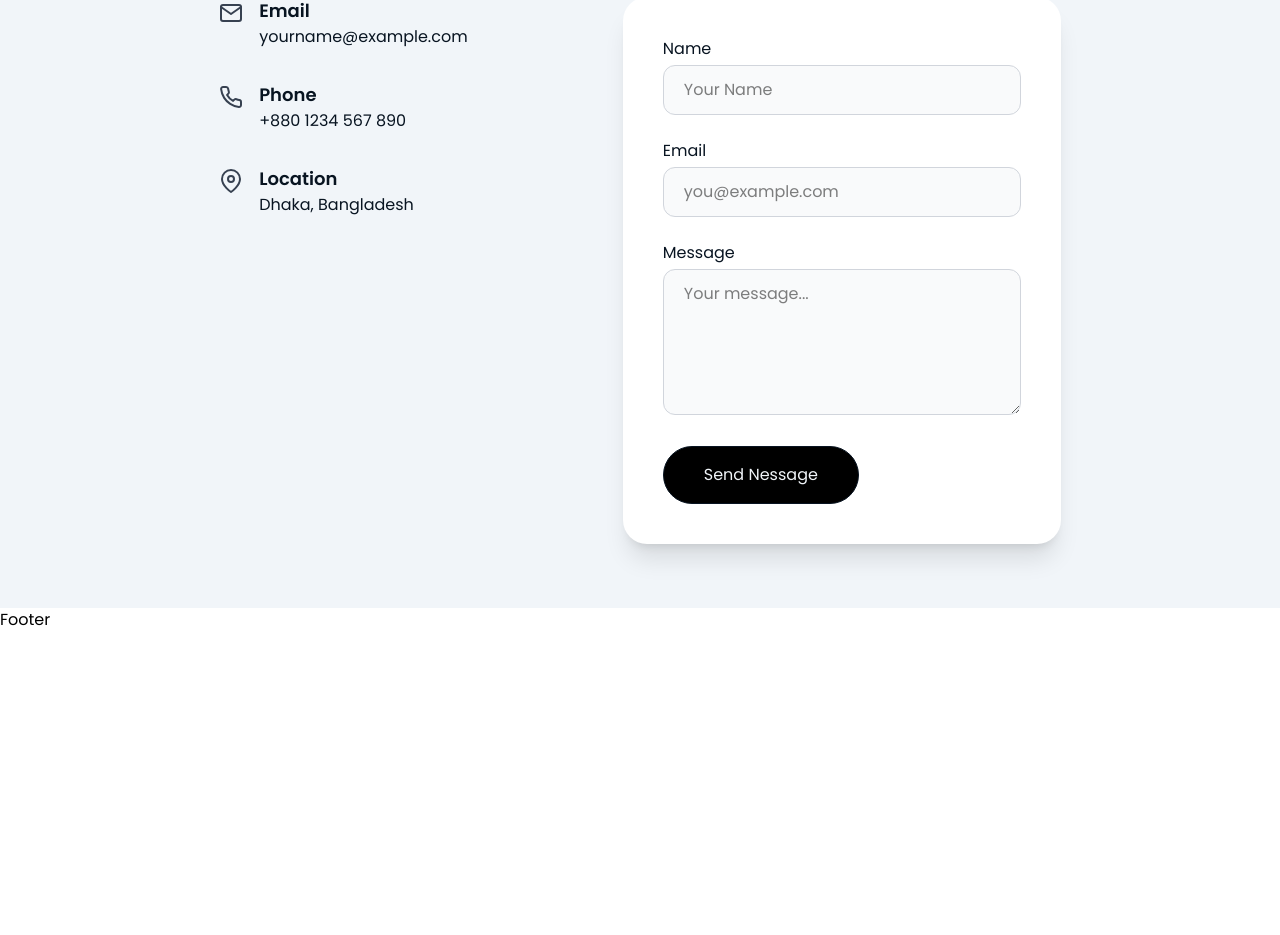
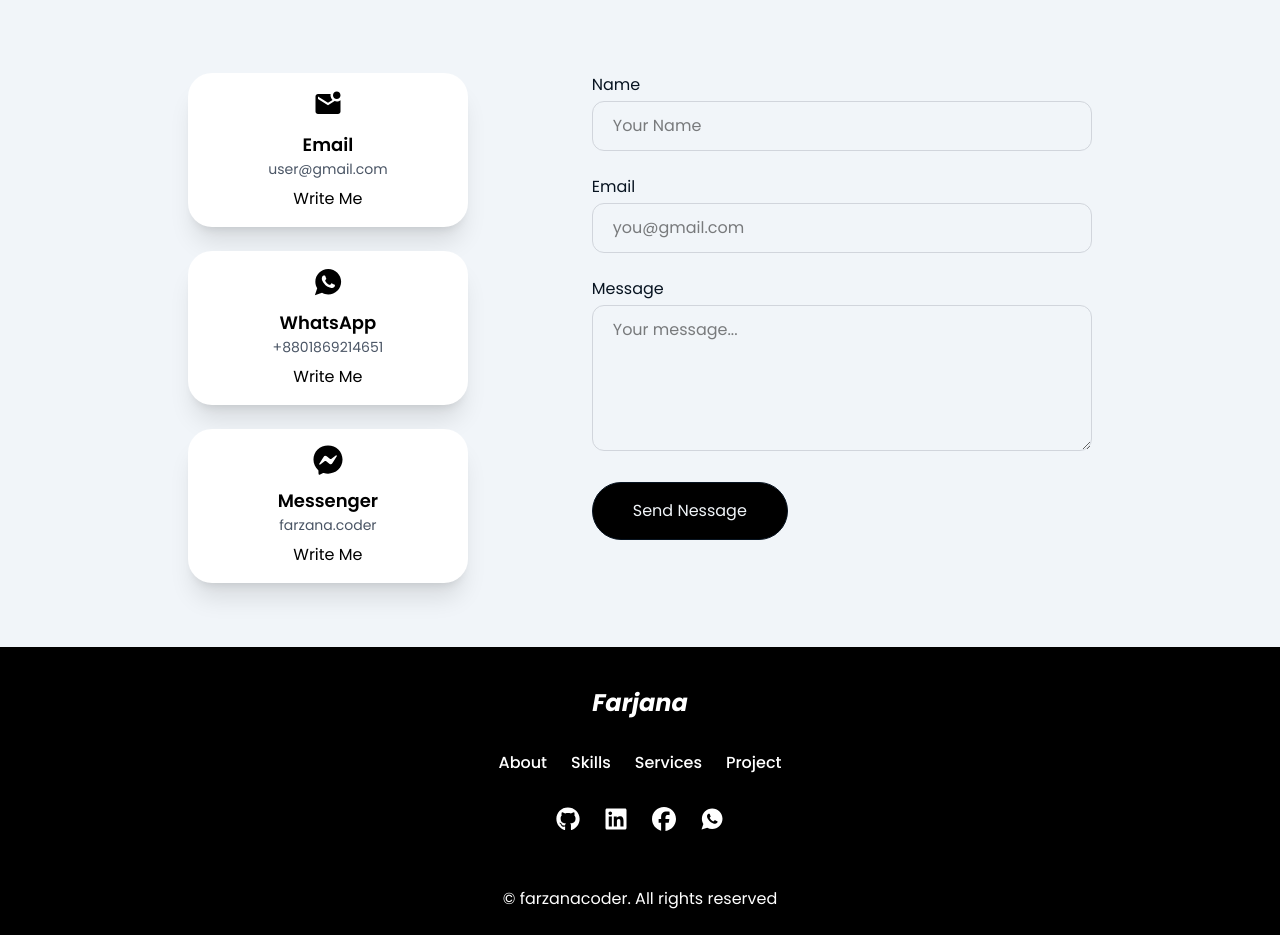
Before and after one commit to farzanacoder/my-portfolio, a React (Vite) app: page / in a window 1280 px wide. Shown: the part 3939-4874 px from the top of the page. Before the commit the page ends 4571 px from the top, so only its background shows below. Built offline with nearby package versions, Linux system fonts and the light colour scheme.

Commit message:
footer done

```diff
--- a/src/components/BtnLi.jsx
+++ b/src/components/BtnLi.jsx
@@ -1,12 +1,11 @@
 import React from 'react'
 
-const BtnLi = ({className,text}) => {
+const btnLi = ({ className, text }) => {
   return (
-
     <div>
-          <h5 className='w-30 h-10 text-center pt-2 bg-[#97959340]'>{text}</h5>
+      <h5 className={`${className} w-30 h-10 text-center pt-2 bg-[#97959340]`}>{text}</h5>
     </div>
   )
 }
 
-export default BtnLi
+export default btnLi
--- /dev/null
+++ b/src/components/Label.jsx
@@ -0,0 +1,16 @@
+import React from 'react'
+
+const Label = ({text,title}) => {
+    return (
+        <div>
+            <label className="block text-drk mb-1">{title}</label>
+            <input
+                type="text"
+                placeholder={text}
+                className="w-full px-5 py-3 rounded-xl border border-gray-300 bg-light focus:outline-none focus:ring-2 focus:ring-indigo-400"
+            />
+        </div>
+    )
+}
+
+export default Label
--- /dev/null
+++ b/src/components/Msgbox.jsx
@@ -0,0 +1,16 @@
+import React from 'react'
+import { IoIosArrowRoundForward } from 'react-icons/io'
+import { Link } from 'react-router-dom'
+
+const Msgbox = ({ title, mailTxt, Icon ,link }) => {
+    return (
+        <div className="bg-white px-20 py-4 rounded-3xl shadow-xl text-center">
+            {Icon && <Icon className="mx-auto mb-3 text-3xl" />}
+            <h4 className="text-lg font-semibold">{title}</h4>
+            <p className="text-sm text-gray-600 mb-2">{mailTxt}</p>
+<a href={link} target="_blank" rel="noopener noreferrer">Write Me</a>
+   </div>
+    )
+}
+
+export default Msgbox
--- a/src/layouts/Contact.jsx
+++ b/src/layouts/Contact.jsx
@@ -5,75 +5,46 @@ import SubHeading from '../components/SubHeading';
 import Flex from '../components/Flex';
 import Heading from '../components/Heading';
 import Button from '../components/Button';
+import Label from '../components/Label';
+import Msgbox from '../components/Msgbox';
+import { MdMarkEmailUnread } from 'react-icons/md';
+import { IoLogoWhatsapp } from 'react-icons/io';
+import { FaFacebookMessenger } from 'react-icons/fa';
 
 export default function ContactMe() {
   return (
     <section id="contact" className="bg-light py-16">
       <Container>
-        <div className="text-center mb-12">
-            <Heading text='Contact Me'/>
-          <SubHeading text='Have a project or just want to say hi? Fill out the form or reach out via info below.'/>
+        <div className="text-center mb-24">
+          <Heading text='Contact Me' />
+          <SubHeading className='w-xl mx-auto' text='Have a project or just want to say hi? Fill out the form or reach out via info below.' />
         </div>
 
         <Flex className='justify-evenly'>
-          <div className="space-y-8">
-            <Flex className=" items-start">
-              <FiMail className="text-paralight text-2xl mt-1" />
-              <div className="ml-4">
-                <h4 className="text-lg font-semibold text-drk dark:text-white">Email</h4>
-                <p className="text-drk">yourname@example.com</p>
-            </div>
-              </Flex>
 
-            <div className="flex items-start">
-              <FiPhone className="text-paralight text-2xl mt-1" />
-              <div className="ml-4">
-                <h4 className="text-lg font-semibold text-drk dark:text-white">Phone</h4>
-                <p className="text-drk">+880 1234 567 890</p>
-              </div>
-            </div>
-
-            <div className="flex items-start">
-              <FiMapPin className="text-paralight text-2xl mt-1" />
-              <div className="ml-4">
-                <h4 className="text-lg font-semibold text-drk dark:text-white">Location</h4>
-                <p className="text-drk">Dhaka, Bangladesh</p>
-              </div>
-            </div>
+          <div className="space-y-6">
+            <Msgbox title='Email' mailTxt='user@gmail.com' Icon={MdMarkEmailUnread} link={'farzanaashif10@gmail.com'}/>
+            <Msgbox title='WhatsApp' mailTxt='+8801869214651' Icon={IoLogoWhatsapp} link={'https://wa.me/8801869214651'}/>
+            <Msgbox title='Messenger' mailTxt='farzana.coder' Icon={FaFacebookMessenger} link={"https://www.messenger.com/t/28187013384247189/"}/>
           </div>
 
-          <div className="bg-white dark:bg-gray-800 rounded-3xl shadow-xl p-10">
+
+          <div className="h-auto w-[500px]">
             <form className="space-y-6">
-              <div>
-                <label className="block text-drk mb-1">Name</label>
-                <input
-                  type="text"
-                  placeholder="Your Name"
-                  className="w-full px-5 py-3 rounded-xl border border-gray-300 dark:border-gray-600 bg-gray-50 dark:bg-gray-700 focus:outline-none focus:ring-2 focus:ring-indigo-400"
-                />
-              </div>
-
-              <div>
-                <label className="block text-drk mb-1">Email</label>
-                <input
-                  type="email"
-                  placeholder="you@example.com"
-                  className="w-full px-5 py-3 rounded-xl border border-gray-300 dark:border-gray-600 bg-gray-50 dark:bg-gray-700 focus:outline-none focus:ring-2 focus:ring-indigo-400"
-                />
-              </div>
-
+              <Label text='Your Name' title='Name' />
+              <Label text='you@gmail.com' title='Email' />
               <div>
                 <label className="block text-drk mb-1">Message</label>
                 <textarea
                   rows="5"
                   placeholder="Your message..."
-                  className="w-full px-5 py-3 rounded-xl border border-gray-300 dark:border-gray-600 bg-gray-50 dark:bg-gray-700 focus:outline-none focus:ring-2 focus:ring-indigo-400"
+                  className="w-full px-5 py-3 rounded-xl border border-gray-300 bg-light focus:outline-none focus:ring-2 focus:ring-indigo-400"
                 />
               </div>
-
-              <Button btnTxt='Send Nessage'/>
+              <Button btnTxt='Send Nessage' />
             </form>
           </div>
+
         </Flex>
       </Container>
     </section>
--- a/src/layouts/Footer.jsx
+++ b/src/layouts/Footer.jsx
@@ -1,9 +1,40 @@
-import React from 'react'
+import React from 'react';
+import List from '../components/List';
+import { Link } from 'react-router-dom';
+import Flex from '../components/Flex';
+import { IoLogoWhatsapp } from 'react-icons/io';
+import { SiFacebook } from 'react-icons/si';
+import { FaGithub, FaLinkedin } from 'react-icons/fa';
 
 const Footer = () => {
   return (
-    <div>Footer</div>
-  )
-}
+    <div className="bg-black text-white font-poppins">
+      <footer className="text-center pt-10 pb-6">
+            <a href="index.html" target="_blank" rel="noopener noreferrer" className="text-2xl font-bold italic" >Farjana</a>
+        <Flex className=" justify-center gap-6 my-8">
+          <Link state={{scrollTo:'about'}}>
+                  <List text='About' />
+                </Link>
+                <Link state={{scrollTo:'skills'}}>
+                  <List text='Skills' />
+                </Link>
+                <Link state={{scrollTo:'services'}}>
+                  <List text='Services' />
+                </Link>
+                <Link state={{scrollTo:'project'}}>
+                  <List text='Project' />
+                </Link>
+        </Flex>
+        <Flex className="pb-10 justify-center gap-6 mb-4">
+          <a href="https://github.com/farzanacoder"><FaGithub className='text-2xl hover:text-paralight duration-500' /></a>
+          <a href="https://www.linkedin.com/in/farzana-islam-b5a478339/"><FaLinkedin className='text-2xl hover:text-paralight duration-500' /></a>
+          <a href="https://www.facebook.com/farzana.coder"><SiFacebook className='text-2xl hover:text-paralight duration-500' /></a>
+          <a href="https://wa.me/8801869214651"><IoLogoWhatsapp className='text-2xl hover:text-paralight duration-500' /></a>
+        </Flex>
+        <p className="text-md">© farzanacoder. All rights reserved</p>
+      </footer>
+    </div>
+  );
+};
 
-export default Footer
+export default Footer;
--- a/src/layouts/Navber.jsx
+++ b/src/layouts/Navber.jsx
@@ -11,6 +11,10 @@ import { TbMessageCircleUser } from 'react-icons/tb'
 import { Link, useLocation } from 'react-router-dom'
 
 const Navber = () => {
+  useEffect(()=>{
+     window.scrollTo({top:0})
+   })
+
   let [click, setClick] = useState(false)
 
   let handleClick = () => {
@@ -37,7 +41,7 @@ const Navber = () => {
       <header className=' top-0 left-0 w-full shadow z-10'>
         <nav className='relative h-full bg-light sm:hidden md:hidden lg:hidden py-4 '>
           <Flex className='px-4 justify-between items-center '>
-            <a href="index.html" target="_blank" rel="noopener noreferrer" className="text-2xl font-bold text-black italic" >Farjana</a>
+            <a href="" target="_blank" rel="noopener noreferrer" className="text-2xl font-bold text-black italic" >Farjana</a>
             <div onClick={handleClick} className="cursor-pointer">
               {
                 click ? <RxCross2 /> : <HiOutlineBars3 />
--- a/src/layouts/Project.jsx
+++ b/src/layouts/Project.jsx
@@ -5,8 +5,8 @@ import Heading from '../components/Heading'
 import SubHeading from '../components/SubHeading'
 import { Link } from 'react-router-dom'
 import Image from '../components/Image'
-import orebi from '../assets/orebi.PNG'
-import Lunchipiration from '../assets/inspiration.PNG'
+import orebi from '../assets/orebi.png'
+import Lunchipiration from '../assets/inspiration.png'
 import { IoIosArrowRoundForward } from 'react-icons/io'
 
 const Project = () => {
@@ -44,7 +44,7 @@ const Project = () => {
           </Link>
 
           <div>
-            <h3 className=" w:full px-10 md:px-0 md:w-[350px] lg:w-[421px] text-drk text-xl md:mr-10 lg:mr-0  md:text-[28px] lg:text-[45px] font-medium font-poppins pb-4 md:pb-8 text-center pt-2 sm:px-20 lg:pt-12 md:leading-[42px] lg:leading-[60px]">Showcase your skills with a personalized career portfolio.PNG</h3>
+            <h3 className=" w:full px-10 md:px-0 md:w-[350px] lg:w-[421px] text-drk text-xl md:mr-10 lg:mr-0  md:text-[28px] lg:text-[45px] font-medium font-poppins pb-4 md:pb-8 text-center pt-2 sm:px-20 lg:pt-12 md:leading-[42px] lg:leading-[60px]">Showcase your skills with a personalized career portfolio.</h3>
             <div className='flex items-center justify-center group/btn'>
               <Link to='/lunchipiration'>
                 <h5 className='relative'>Case Study <span className='h-[35px] w-[60px] group-hover/btn:w-[120px] duration-300 bg-[#97959340] absolute -top-1 -left-2'></span>
--- a/src/pages/Lunchipiration.jsx
+++ b/src/pages/Lunchipiration.jsx
@@ -1,15 +1,21 @@
-import React from 'react'
+import React, { useEffect } from 'react'
 import Container from '../components/Container'
 import SubHeading from '../components/SubHeading'
 import Heading from '../components/Heading'
 import Button from '../components/Button'
 import Flex from '../components/Flex'
 import Image from '../components/Image'
-import lunchipiration from '../assets/inspiration.PNG'
+import lunchipiration from '../assets/inspiration.png'
 import BtnLi from '../components/btnLi'
 import { Link } from 'react-router-dom'
 
 const Lunchipiration = () => {
+
+  useEffect(()=>{
+    window.scrollTo({top:0})
+  })
+
+
   return (
     <section className='bg-light py-32'>
       <Container>
--- a/src/pages/Orebi.jsx
+++ b/src/pages/Orebi.jsx
@@ -1,15 +1,20 @@
-import React from 'react'
+import React, { useEffect } from 'react'
 import Container from '../components/Container'
 import SubHeading from '../components/SubHeading'
 import Heading from '../components/Heading'
 import Button from '../components/Button'
 import Flex from '../components/Flex'
 import Image from '../components/Image'
-import orebi from '../assets/orebi.PNG'
+import orebi from '../assets/orebi.png'
 import BtnLi from '../components/btnLi'
 import { Link } from 'react-router-dom'
 
 const Orebi = () => {
+
+ useEffect(()=>{
+    window.scrollTo({top:0})
+  })
+
   return (
     <section className='bg-light py-32'>
       <Container>
```
